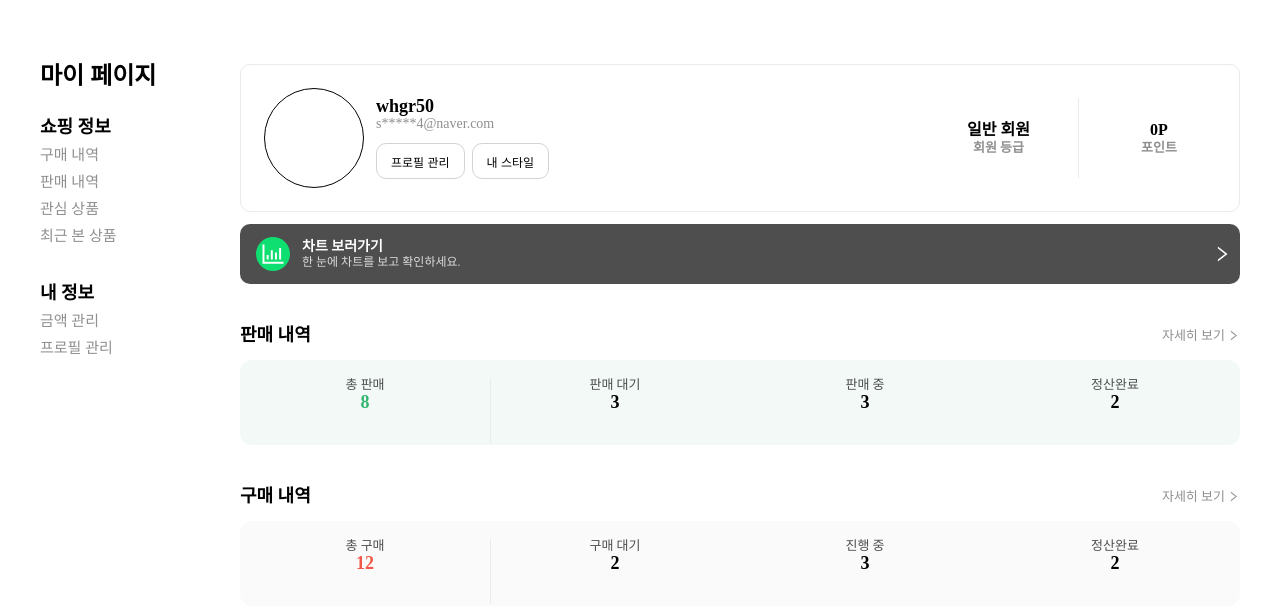
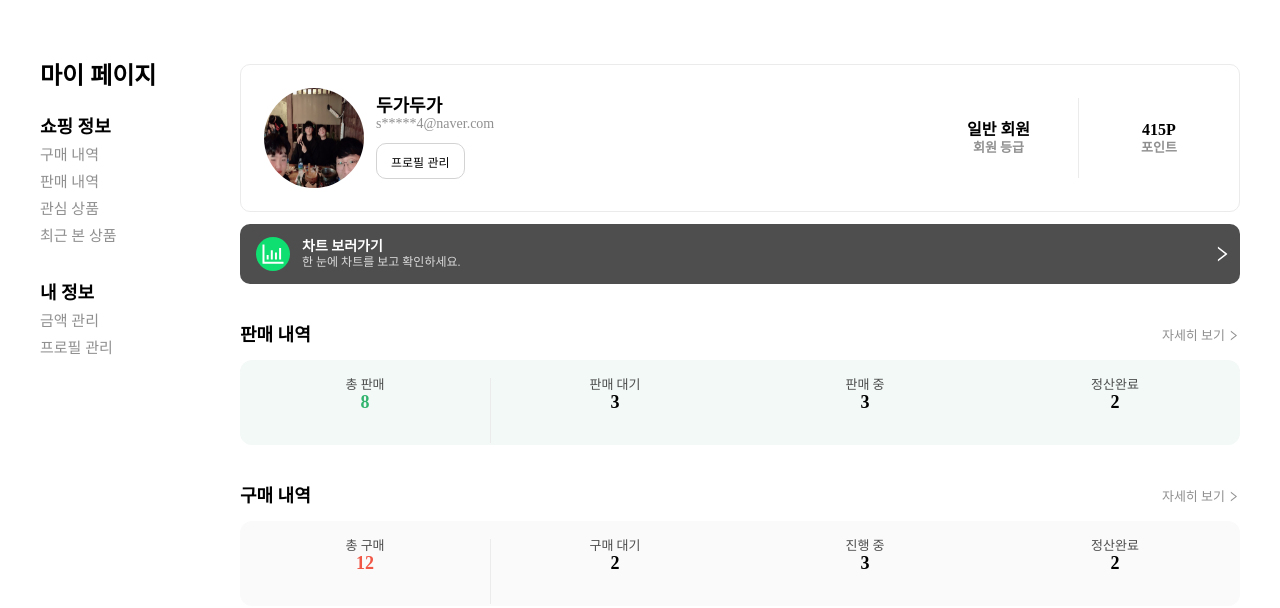
Before and after one commit to Clone-Kream/Clone-Kream, a React (Create React App) app: page /myPage in a window 1280 px wide. Shown: the top 608 px of the page. Built offline with nearby package versions, Linux system fonts and the light colour scheme.

Commit message:
pull을 위한 임시 커밋

```diff
--- a/src/components/my/MyInfo.jsx
+++ b/src/components/my/MyInfo.jsx
@@ -2,6 +2,7 @@ import React, { useState } from "react";
 import * as S from "./my.style";
 import Direct from "./Direct";
 import History from "./History";
+import profileImg from "../../asset/profile.jpg";
 import {
   allData,
   buyingData,
@@ -10,6 +11,7 @@ import {
   saleBuyingData,
   saleFinishData,
   saleWaitingData,
+  user,
   waitingData,
 } from "./my.data";
 
@@ -60,25 +62,25 @@ const MyInfo = (props) => {
     <>
       <S.MyPageContainer>
         <S.MyMetaBox>
-          <div className="my-meta_img"></div>
+          <img className="my-meta_img" src={user.img} alt="profile" />
           <div className="my-meta">
-            <div className="my-meta_nickname">whgr50</div>
-            <div className="my-meta_email">s*****4@naver.com</div>
+            <div className="my-meta_nickname">{user.name}</div>
+            <div className="my-meta_email">{user.email}</div>
             <div className="my-meta-btn-box">
               <button>프로필 관리</button>
-              <button>내 스타일</button>
+              {/* <button>내 스타일</button> */}
             </div>
           </div>
         </S.MyMetaBox>
 
         <S.UserMetaBox>
           <div className="user-lank label">
-            <div className="my-lank">일반 회원</div>
+            <div className="my-lank">{user.membership}</div>
             <span>회원 등급</span>
           </div>
 
           <div className="user-point label">
-            <div className="my-point">0P</div>
+            <div className="my-point">{user.point}P</div>
             <span>포인트</span>
           </div>
         </S.UserMetaBox>
--- a/src/components/my/my.data.js
+++ b/src/components/my/my.data.js
@@ -5,6 +5,15 @@ import img4 from "../../asset/item4.webp";
 import img5 from "../../asset/item5.webp";
 import img6 from "../../asset/item6.webp";
 import img7 from "../../asset/item7.webp";
+import profileImg from "../../asset/profile.jpg";
+
+export const user = {
+  name: "두가두가",
+  email: "s*****4@naver.com",
+  img: profileImg,
+  membership: "일반 회원",
+  point: 415,
+};
 
 export const shoppingInfo = [
   "구매 내역",
--- a/src/components/my/my.style.js
+++ b/src/components/my/my.style.js
@@ -78,7 +78,6 @@ export const MyMetaBox = styled.div`
   align-items: center;
 
   .my-meta_img {
-    border: 1px solid;
     box-sizing: border-box;
     width: 10rem;
     height: 10rem;
@@ -175,7 +174,7 @@ export const History = styled.div`
       width: 25rem;
       height: 8.5rem;
       padding-top: 18px;
-      cursor: pointer;
+      cursor: default;
       position: relative;
 
       &_title {
--- a/src/components/my/shoppingInfo/Purchase.jsx
+++ b/src/components/my/shoppingInfo/Purchase.jsx
@@ -78,6 +78,12 @@ const Purchase = () => {
     ));
   };
 
+  /** 금액 format으로 만들어주는 함수 */
+  const formatPrice = (price) => {
+    // console.log(price);
+    return new Intl.NumberFormat().format(price);
+  };
+
   /** DataList를 돌려주는 함수 */
   const mapData = () => {
     let filteredData = [];
@@ -123,7 +129,7 @@ const Purchase = () => {
         </div>
         <div className="item_desc">{data.name}</div>
         <div className="item_desc">
-          {data.price}원({data.quantity}개)
+          {formatPrice(data.price)}원({data.quantity}개)
         </div>
         <div className="item_desc">{data.purchaseDate}</div>
         <div className="item_desc">{data.status}</div>
--- a/src/components/my/shoppingInfo/Sale.jsx
+++ b/src/components/my/shoppingInfo/Sale.jsx
@@ -80,6 +80,12 @@ const Sale = () => {
     ));
   };
 
+  /** 금액 format으로 만들어주는 함수 */
+  const formatPrice = (price) => {
+    // console.log(price);
+    return new Intl.NumberFormat().format(price);
+  };
+
   /** DataList를 돌려주는 함수 */
   const mapData = () => {
     let filteredData = [];
@@ -125,7 +131,7 @@ const Sale = () => {
         </div>
         <div className="item_desc">{data.name}</div>
         <div className="item_desc">
-          {data.price}원({data.quantity}개)
+          {formatPrice(data.price)}원({data.quantity}개)
         </div>
         <div className="item_desc">{data.purchaseDate}</div>
         <div className="item_desc">{data.status}</div>
```
Also changed, not shown: src/asset/profile.jpg (added).
